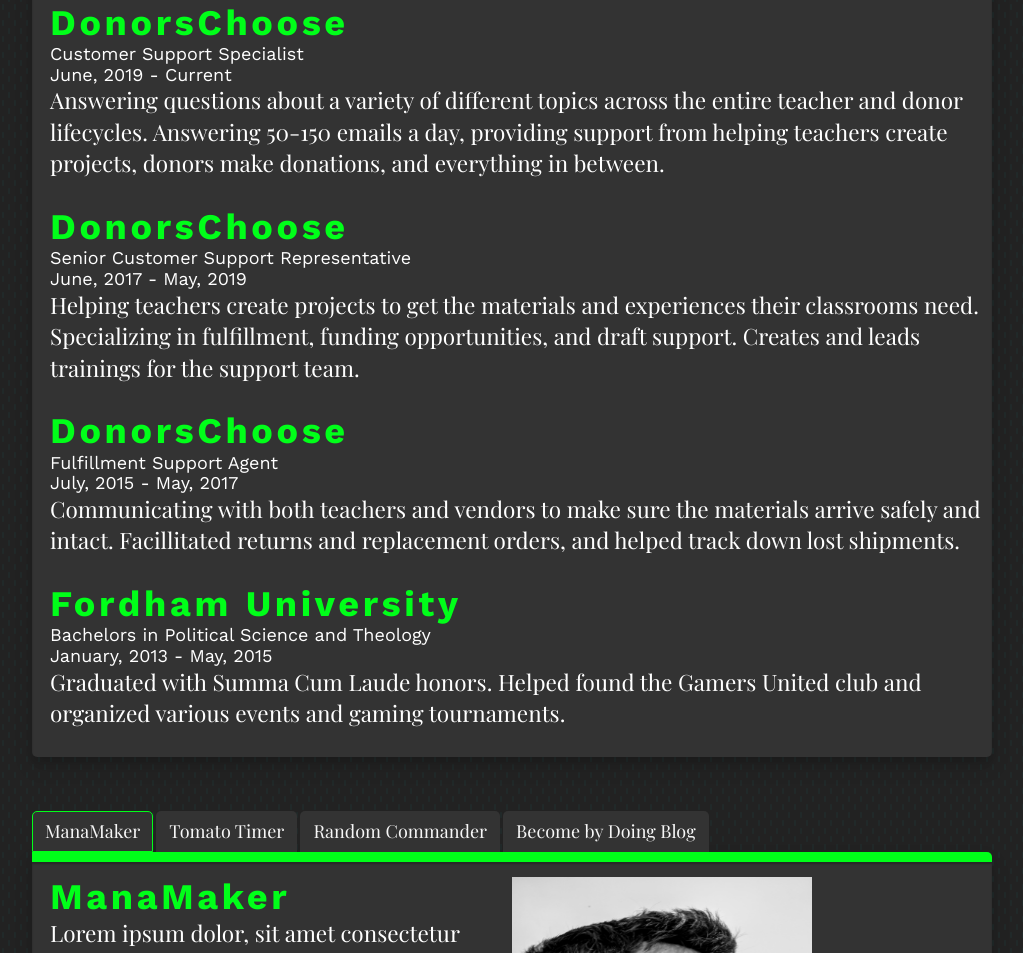
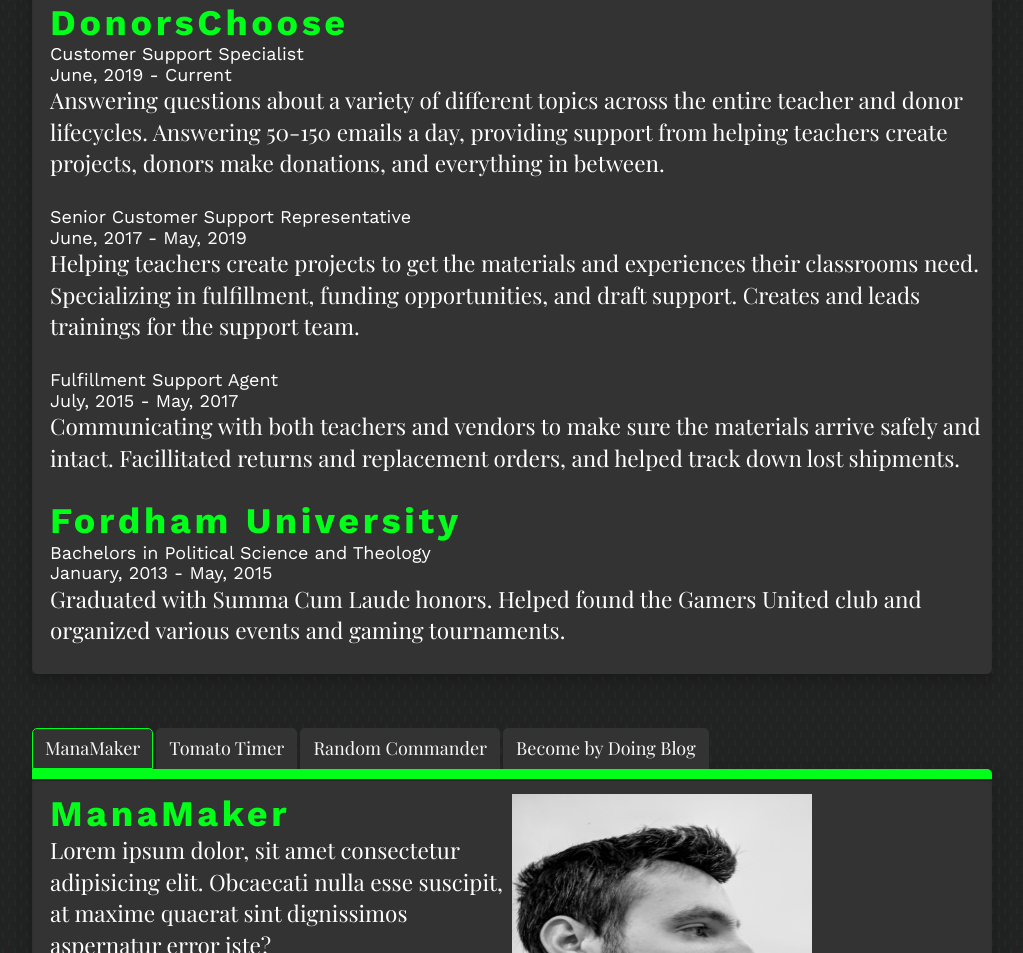
Before and after one commit to wdluft/personal-portfolio-gatsby, a Gatsby site: page /about in a window 1280 px wide. Shown: the part 740-1693 px from the top of the page, without its empty margins (128-1151 px from the left). Built offline with nearby package versions, Linux system fonts and the light colour scheme; Gatsby itself is replaced by a stand-in of ours; a web font is replaced by a local one.

Commit message:
Updated resumeItem component to only show company if one is listed

```diff
--- a/src/components/about-page/resumeItem.js
+++ b/src/components/about-page/resumeItem.js
@@ -5,7 +5,7 @@
 const ResumeItem = ({ position }) => {
   return (
     <ResumeItemWrapper>
-      <h3>{position.company}</h3>
+      {position.company ? <h3>{position.company}</h3> : ''}
       <h5>{position.position}</h5>
       <h5>
         {position.start} - {position.end}
--- a/src/components/utils/resumeInfo.js
+++ b/src/components/utils/resumeInfo.js
@@ -9,7 +9,6 @@
   },
   {
     id: 2,
-    company: 'DonorsChoose',
     position: 'Senior Customer Support Representative',
     start: 'June, 2017',
     end: 'May, 2019',
@@ -20,7 +19,6 @@
   },
   {
     id: 3,
-    company: 'DonorsChoose',
     position: 'Fulfillment Support Agent',
     start: 'July, 2015',
     end: 'May, 2017',
```
